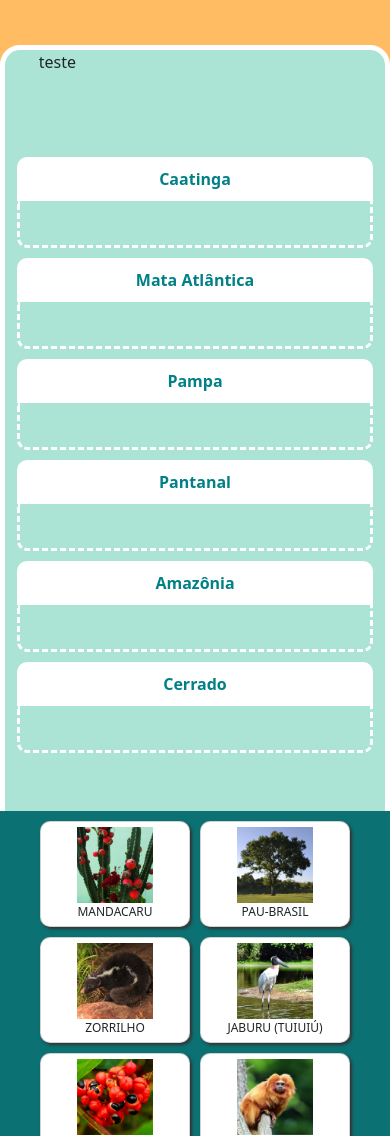
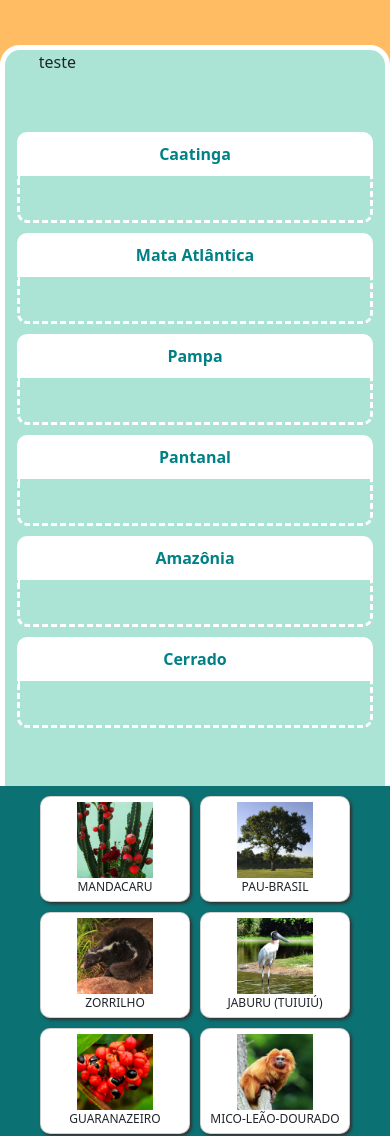
Before and after one commit to sesceja-senac/cnt-e3-m3, a plain HTML site: page objeto/biomas/index.html in a window 390 px wide. Shown: the top 1136 px of the page. Drawn offline with nearby package versions, Linux system fonts and the light colour scheme.

Commit message:
Correção no objeto dos biomas (mobile)

```diff
--- a/objeto/biomas/css/game-custom.css
+++ b/objeto/biomas/css/game-custom.css
@@ -207,8 +207,13 @@
 .ui-droppable p {
     font-size: 18px;
 }
-
-#slots .row,
+.rows_padding {
+    margin-bottom: 0px !important;
+}
+#slots .row {
+    margin-top: 0px !important;
+}
+#slots .row, .rows_padding,
 #cardPile {
     display: flex;
     justify-content: center;
```
Also changed, not shown: conteudo.html (+2 -2 lines).
